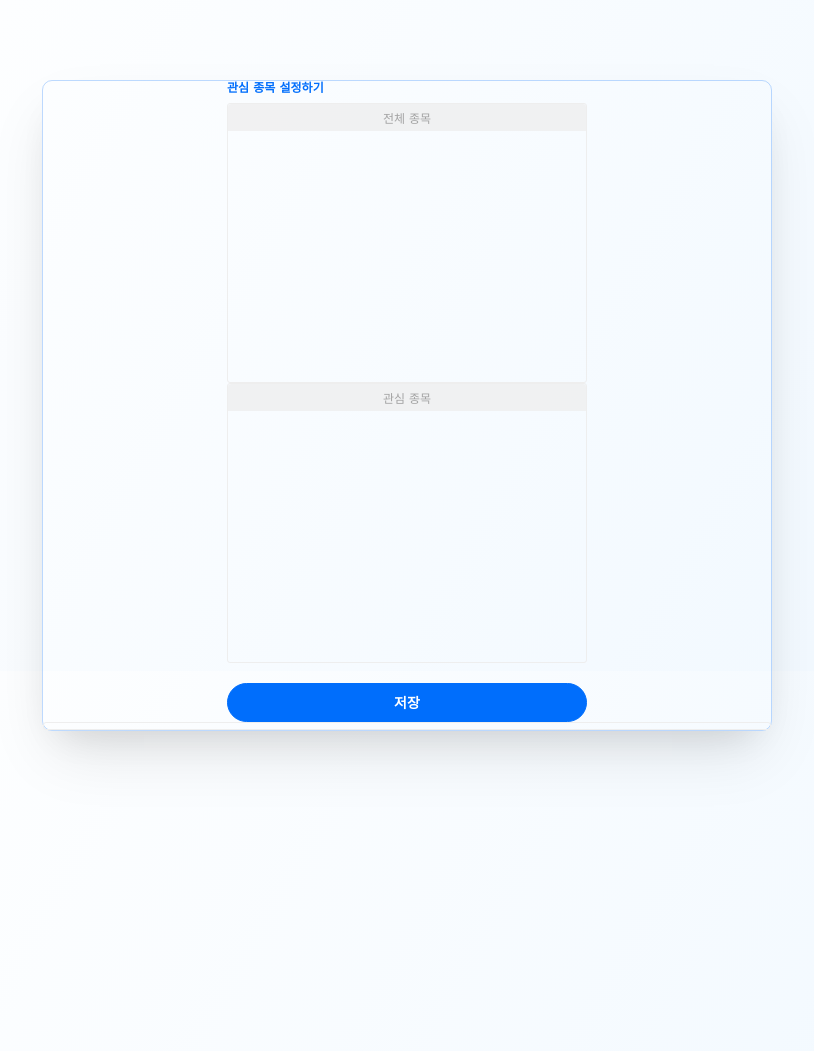
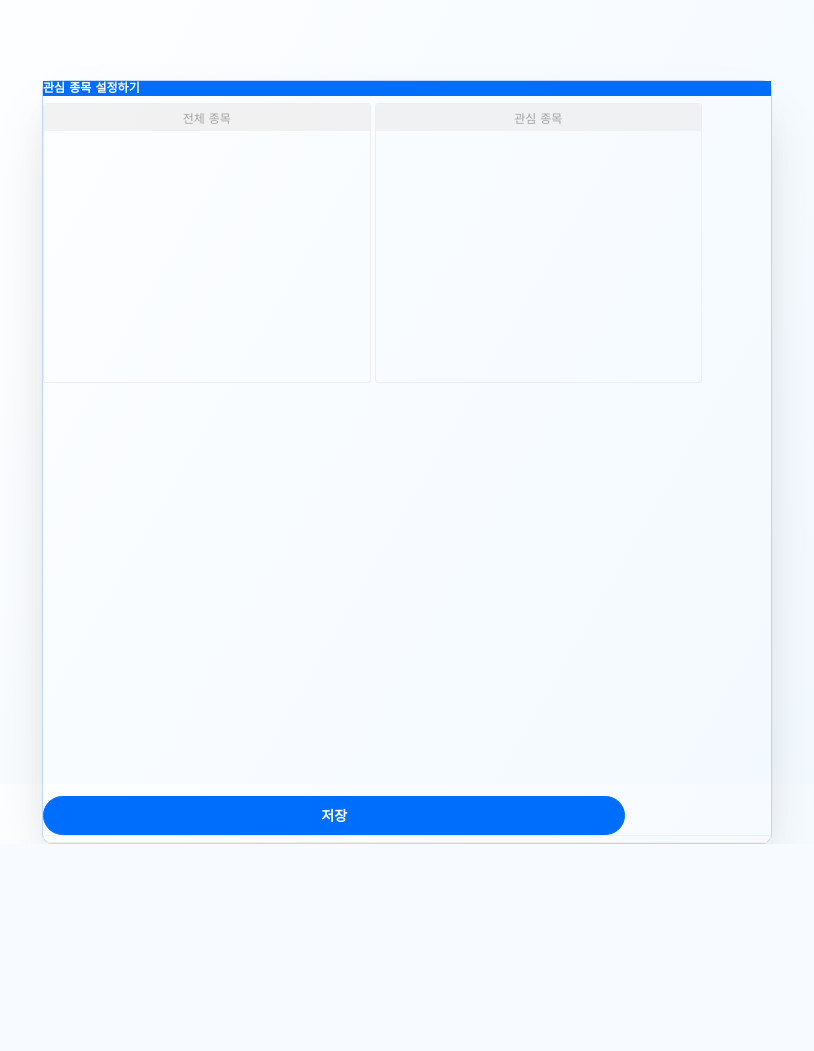
Before and after one commit to Park-Joyeong/SIEVE, a Django app: template sieve/sieve/templates/autostock/interest_edit.html in a window 1280 px wide. Shown: the whole page, without its empty margins (233-1047 px from the left). After the commit the page ends 844 px from the top, so only its background shows below. Run offline with Django 3.2, Linux system fonts and the light colour scheme; the template is opened without the code that fills it, so the values that code supplies are empty.

Commit message:
Editing design of interest_edit

```diff
--- a/sieve/sieve/static/autostock/css/interest_edit.css
+++ b/sieve/sieve/static/autostock/css/interest_edit.css
@@ -25,12 +25,13 @@ body,
     width: 360px;
     margin: auto;
     position: relative;
-    /* top: 12vh; */
+    width: 100%;
+    /* text-align: center; */
 }
 
 button {
-    display: block;
-    width: 100%;
+    display: inline-block;
+    width: 80%;
     height: 39px;
     box-sizing: border-box;
     border-radius: 20px;
@@ -52,7 +53,7 @@ button {
 
 .container-listed-company,
 .container-stocks-of-interest {
-    width: 100%;
+    width: 90%;
     height: 35vh;
     border: 1px solid #eeeeee;
     border-radius: 3px;
@@ -137,10 +138,20 @@ button {
     color: #006EFC;
 }
 
-@media (min-width: 576px) {}
 
-@media (min-width: 768px) {}
+@media (min-width: 768px) {
+    /* .wrapper {
 
-@media (min-width: 992px) {}
-
-@media (min-width: 1200px) {}
+    } */
+    .wrapper-title {
+        background: #006EFC;
+    }
+    .wrapper-title>.text-menu-title {
+        color: #FFFFFF;
+    }
+    .container-listed-company,
+    .container-stocks-of-interest {
+        display: inline-block;
+        width: 45%;
+    }
+}
--- a/sieve/sieve/templates/autostock/interest_edit.html
+++ b/sieve/sieve/templates/autostock/interest_edit.html
@@ -17,7 +17,9 @@
 {% block contents %}
 <div class="wrapper-border">
     <div class="wrapper">
-        <h2 class="text-menu-title">관심 종목 설정하기</h2>
+        <div class="wrapper-title">
+            <h2 class="text-menu-title">관심 종목 설정하기</h2>
+        </div>
         <div class="container-listed-company">
             <div class="area-list-title">
                 <span class="text-stocks-list-title">전체 종목</span>
```
